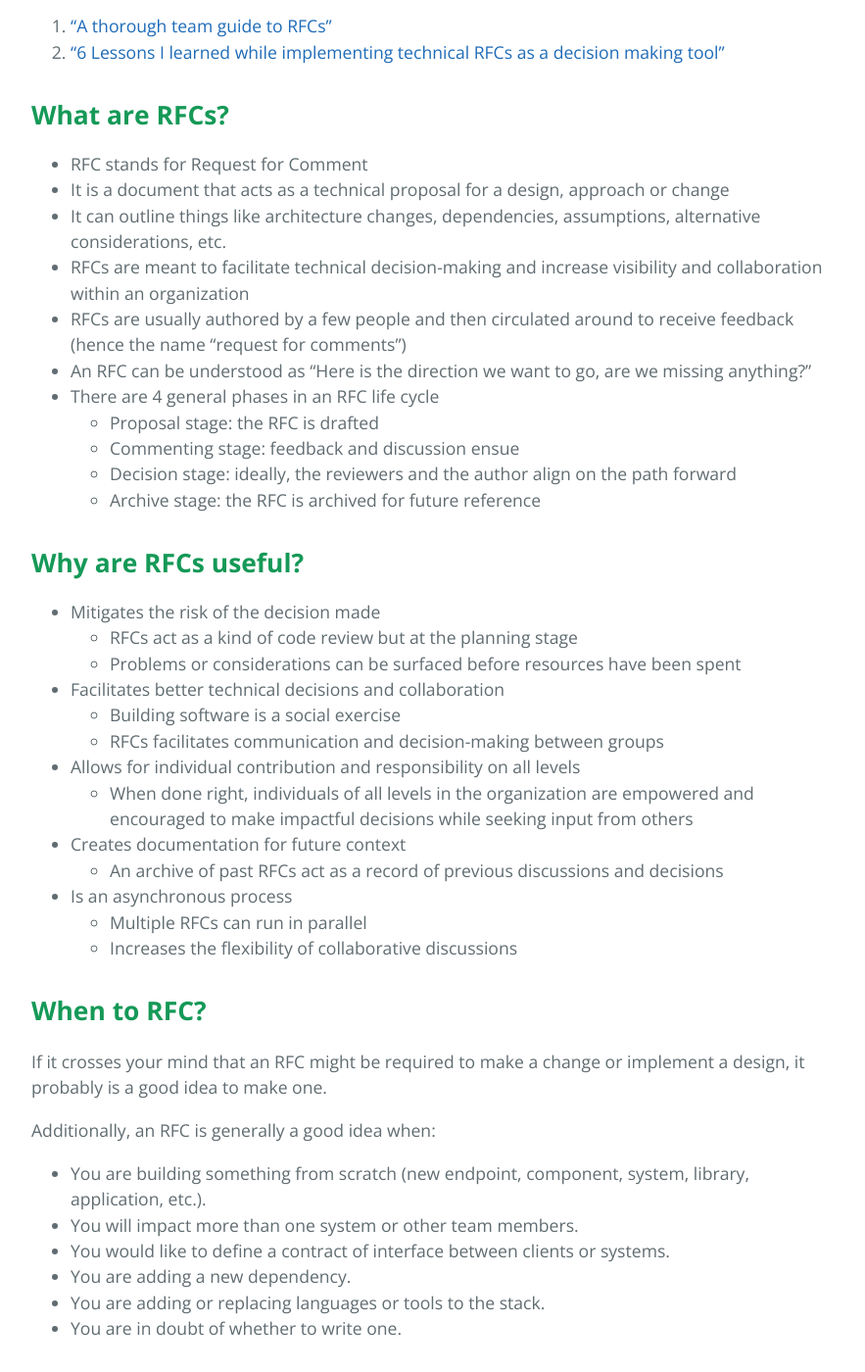
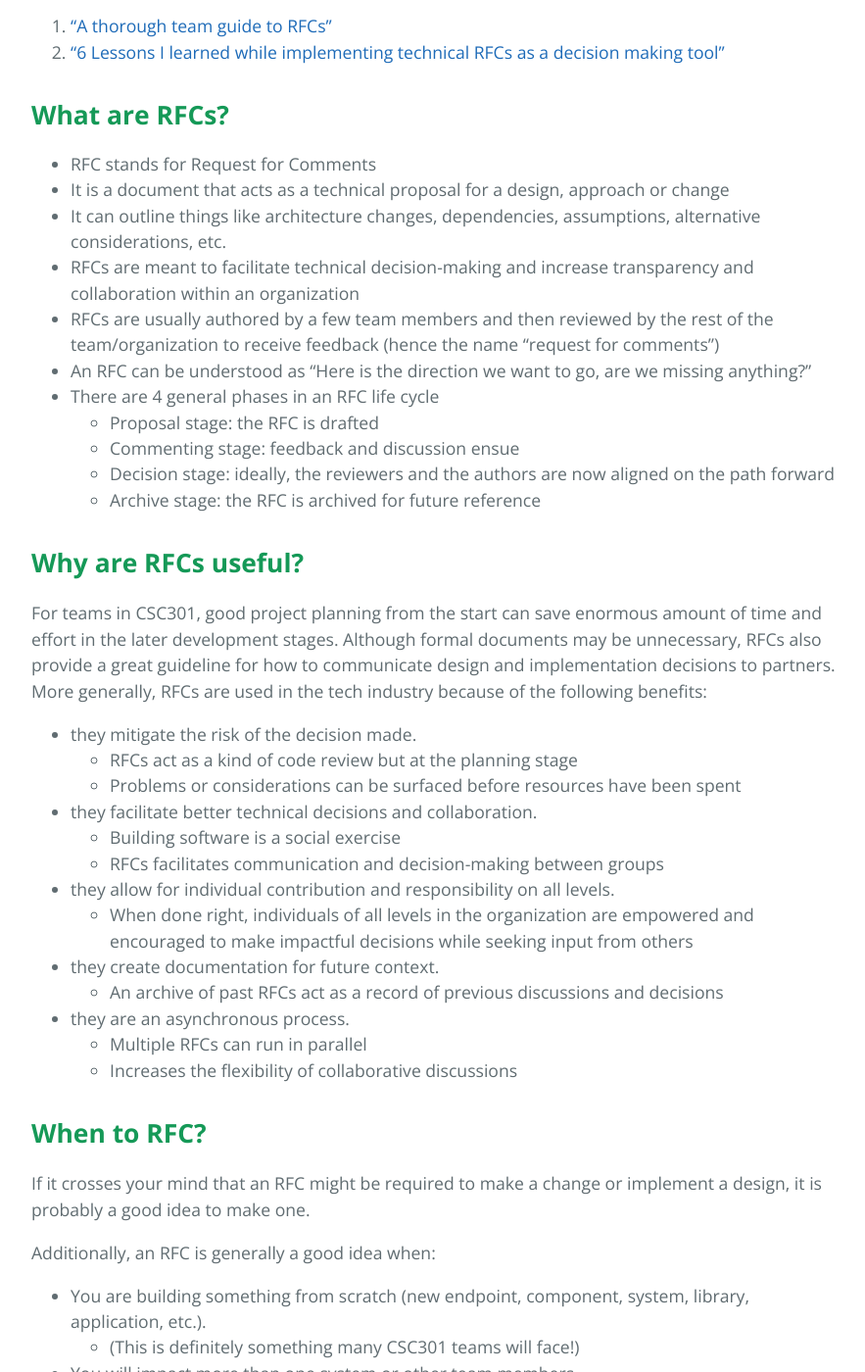
Before and after one commit to learning-software-engineering/learning-software-engineering.github.io, a Jekyll site: the page built from Topics/Development_Process/Technical_Documents/Intro_to_rfcs.md, in a window 1280 px wide and 1400 px high, scrolled down 465 px. Shown: the whole window at 98% size, without its empty margins (192-1075 px from the left). Built offline with Jekyll 4.4.1, drawn with Linux system fonts in a browser that asks for light colours; our own code applies the rules of GitHub Pages for plain Markdown files; some of the changed text lies outside the part shown.

Commit message:
improvements from feedback

```diff
--- a/Topics/Development_Process/Technical_Documents/Intro_to_rfcs.md
+++ b/Topics/Development_Process/Technical_Documents/Intro_to_rfcs.md
@@ -1,4 +1,4 @@
-# **Introduction to RFCs**
+# **Introduction to Request for Comments (RFCs)**
 
 The following is an introductory overview of RFCs based on the following 2 articles by Juan Pablo Buriticá:
 
@@ -7,41 +7,44 @@ The following is an introductory overview of RFCs based on the following 2 artic
 
 ## **What are RFCs?**
 
-- RFC stands for Request for Comment
+- RFC stands for Request for Comments
 - It is a document that acts as a technical proposal for a design, approach or change
 - It can outline things like architecture changes, dependencies, assumptions, alternative considerations, etc.
-- RFCs are meant to facilitate technical decision-making and increase visibility and collaboration within an organization
-- RFCs are usually authored by a few people and then circulated around to receive feedback (hence the name “request for comments”)
+- RFCs are meant to facilitate technical decision-making and increase transparency and collaboration within an organization
+- RFCs are usually authored by a few team members and then reviewed by the rest of the team/organization to receive feedback (hence the name “request for comments”)
 - An RFC can be understood as “Here is the direction we want to go, are we missing anything?”
 - There are 4 general phases in an RFC life cycle
   - Proposal stage: the RFC is drafted
   - Commenting stage: feedback and discussion ensue
-  - Decision stage: ideally, the reviewers and the author align on the path forward
+  - Decision stage: ideally, the reviewers and the authors are now aligned on the path forward
   - Archive stage: the RFC is archived for future reference
 
 ## **Why are RFCs useful?**
 
-- Mitigates the risk of the decision made
+For teams in CSC301, good project planning from the start can save enormous amount of time and effort in the later development stages. Although formal documents may be unnecessary, RFCs also provide a great guideline for how to communicate design and implementation decisions to partners. More generally, RFCs are used in the tech industry because of the following benefits:
+
+- they mitigate the risk of the decision made.
   - RFCs act as a kind of code review but at the planning stage
   - Problems or considerations can be surfaced before resources have been spent
-- Facilitates better technical decisions and collaboration
+- they facilitate better technical decisions and collaboration.
   - Building software is a social exercise
   - RFCs facilitates communication and decision-making between groups
-- Allows for individual contribution and responsibility on all levels
+- they allow for individual contribution and responsibility on all levels.
   - When done right, individuals of all levels in the organization are empowered and encouraged to make impactful decisions while seeking input from others
-- Creates documentation for future context
+- they create documentation for future context.
   - An archive of past RFCs act as a record of previous discussions and decisions
-- Is an asynchronous process
+- they are an asynchronous process.
   - Multiple RFCs can run in parallel
   - Increases the flexibility of collaborative discussions
 
 ## **When to RFC?**
 
-If it crosses your mind that an RFC might be required to make a change or implement a design, it probably is a good idea to make one.
+If it crosses your mind that an RFC might be required to make a change or implement a design, it is probably a good idea to make one.
 
 Additionally, an RFC is generally a good idea when:
 
 - You are building something from scratch (new endpoint, component, system, library, application, etc.).
+  - (This is definitely something many CSC301 teams will face!)
 - You will impact more than one system or other team members.
 - You would like to define a contract of interface between clients or systems.
 - You are adding a new dependency.
@@ -62,6 +65,7 @@ Some considerations when adopting RFCs in a team:
   - Are different groups equally participating in comments?
   - Can the process be lighter while achieving similar outcomes?
 - It is usually a good idea to define a time-limit on the commenting stage to avoid it lasting forever.
+- What exactly the "decision stage" looks like depends on company implementation. Sometimes, the authors will need formal approval by the reviewers to go ahead with the proposal. However, concerns about limiting individual initiative and freedom might lead an organization to decide to not strictly require permission and instead let the authors decide when they have addressed all feedback.
 - The tool you use can vary – some options include collaborative docs (ex. Google Docs, Microsoft Word, etc.), markdown doc in a git repo, a slide presentation, etc.
 
 ### **Getting started: RFC templates**
@@ -75,7 +79,7 @@ Additionally, here is a basic template (credit: ["A thorough team guide to RFCs"
 - [Notion](https://www.notion.so/buritica/RFC-Template-Title-8df1bd0d24b0440486fe133eecdf4a5e)
 - [Markdown](https://github.com/buritica/mgt/blob/master/rfc_template.md)
 
-These are the main sections in the above template:
+Below are the main sections in the above template. Although these are topics that an RFC would want to address in general, they can be modified based on the specific points the authors want to cover.
 
 1. Title
 2. Authors
```
Also changed, not shown: other parts of Topics/Development_Process/Technical_Documents/Intro_to_rfcs.md (+1 -1 lines), Topics/Development_Process.md (+1 -1 lines).
